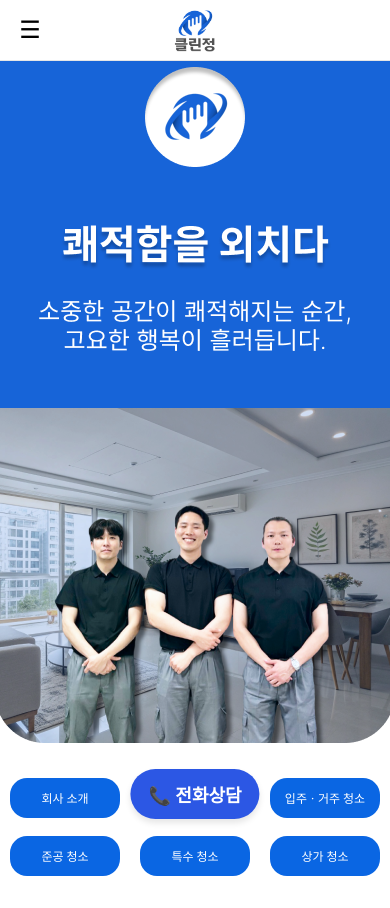
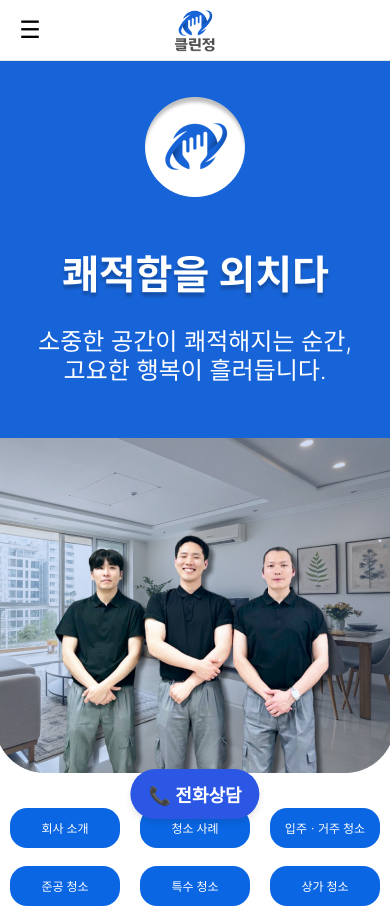
Before and after one commit to BaekSeoungJae/cleanjeong, a React (Create React App) app: page / in a window 390 px wide. Shown: the top 908 px of the page. Built offline with nearby package versions, Linux system fonts and the light colour scheme; a web font is replaced by a local one.

Commit message:
모바일 메인 헤더 수정

```diff
--- a/src/pages/NewMainPage.jsx
+++ b/src/pages/NewMainPage.jsx
@@ -35,7 +35,7 @@ const MainHeader = styled.div`
   @media (max-width: 768px) {
     width: 400px;
     height: 743px;
-    margin-top: 0px;
+    margin-top: 30px;
   }
 `;
 
```
